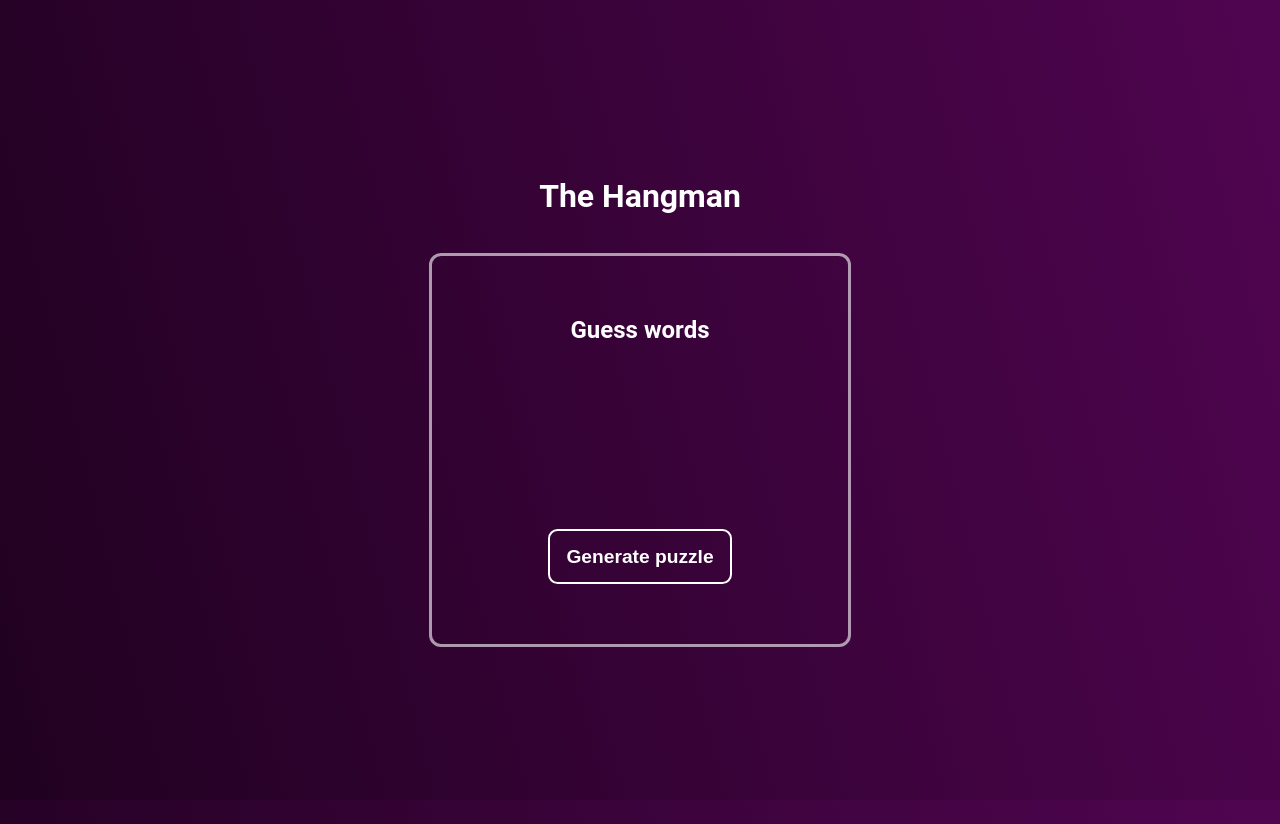
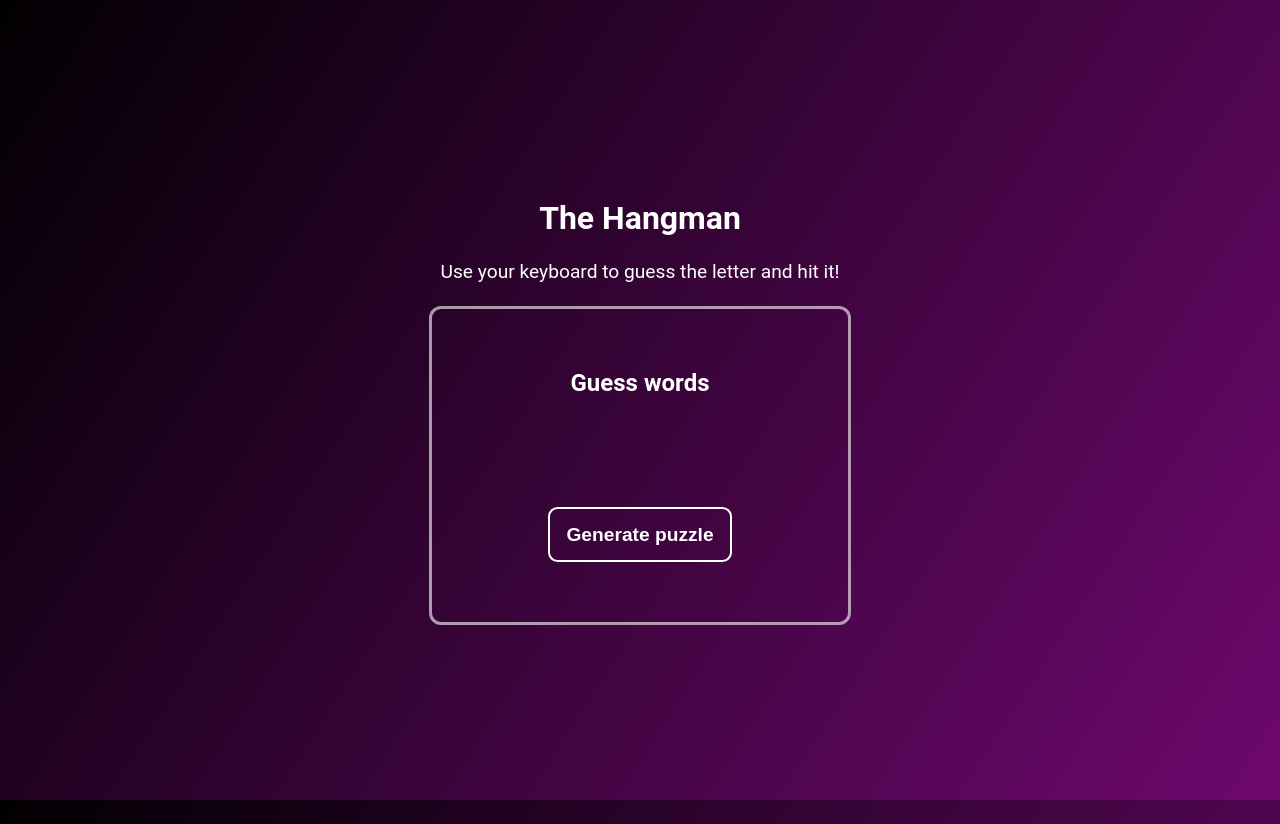
Before and after one commit to SergijPSO/hangman, a website: page index.html in a window 1280 px wide. Drawn offline with Linux system fonts and the light colour scheme; no server answers.

Commit message:
Styles was updated

```diff
--- a/index.html
+++ b/index.html
@@ -12,6 +12,7 @@
   <body>
     <div class="app">
       <h1 class="app__title">The Hangman</h1>
+      <p class="app__instruction">Use your keyboard to guess the letter and hit it!</p>
       <div class="app__container">
         <h2 class="app__subtitle">Guess words</h2>
         <p id="puzzle" class="app__puzzle"></p>
--- a/styles/styles.scss
+++ b/styles/styles.scss
@@ -4,8 +4,9 @@
 }
 
 body {
-  background: linear-gradient(76deg, #200120, #500550);
+  background: linear-gradient(303deg,#6e086e,#020002);
   height: 100vh;
+  overflow: hidden;
 }
 
 .app {
@@ -18,8 +19,9 @@ body {
   font-family: 'Roboto', sans-serif, bold;
   color: #fff;
 
-  &__title {
-    margin-bottom: 1.2em;
+  &__instruction {
+    margin: 1.2em 0;
+    font-size: 1.2em;
   }
 
   &__container {
@@ -53,9 +55,8 @@ body {
 
   &__guesses {
     width: 100%;
-    height: 3.875em;
+    min-height: 3.875em;
     max-width: 25em;
-    margin: 1.75em 0 2.125em;
     line-height: 1.6;
   }
 
```
Also changed, not shown: styles/styles.css, 1 other file.
